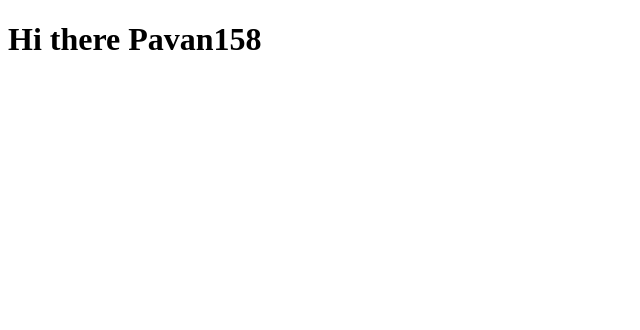
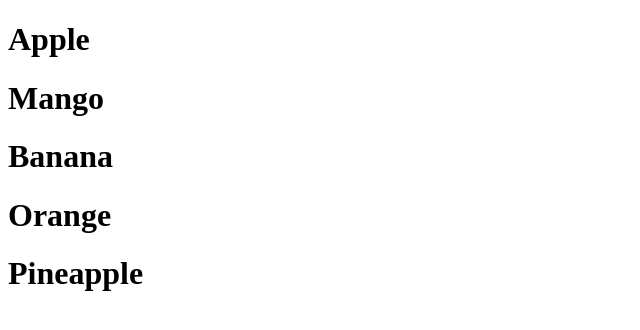
Before and after one commit to pavanuthsara/react-tutorial, a React (Vite) app in the folder reactproject1/: page / in a window 1280 px wide. Shown: the top 330 px of the page, without its empty margins (0-640 px from the left). Built offline with nearby package versions, Linux system fonts and the light colour scheme.

Commit message:
tutorial 13 : part 1

```diff
--- a/reactproject1/src/App.jsx
+++ b/reactproject1/src/App.jsx
@@ -1,16 +1,12 @@
-import Hello from "./components/Hello"
+import Hello from "./components/Hello";
+import Fruits from "./components/Fruits";
 
 function App() {
-  const person ={
-    name: "Pavan",
-    message: "Hi there ",
-    seatNumbers: [1,5,8],
-  };
   return (
     <div className="App">
-      <Hello person = {person} />
+      <Fruits />
     </div>
   )
 }
 
-export default App
+export default App;
--- /dev/null
+++ b/reactproject1/src/components/Fruits.jsx
@@ -0,0 +1,8 @@
+export default function Fruits(){
+    const fruits = ["Apple", "Mango", "Banana", "Orange", "Pineapple"];
+    return (
+        <div>
+            {fruits.map(fruit=><h1>{fruit}</h1>)}
+        </div>
+    );
+}
```
